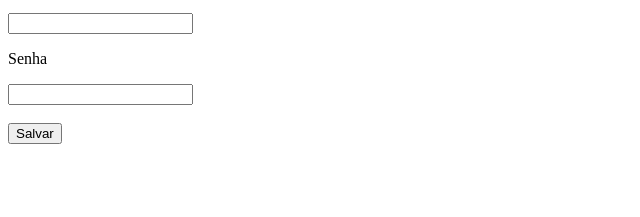
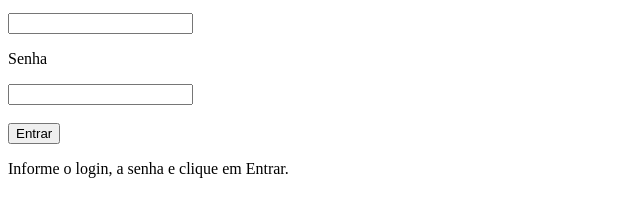
Before and after one commit to marcoaureliomunhoz/teste1-github-pr, a plain HTML site: page index.html in a window 1280 px wide. Shown: the part 101-318 px from the top of the page, without its empty margins (0-640 px from the left). Drawn offline with Linux system fonts and the light colour scheme.

Commit message:
Ajusta texto do botão e rodapé informativo

```diff
--- a/index.html
+++ b/index.html
@@ -14,7 +14,8 @@
     <p>Senha</p>
     <input type="text" name="senha" />
     <br><br>
-    <input type="submit" value="Salvar" />
+    <input type="submit" value="Entrar" />
   </form>
+  <p>Informe o login, a senha e clique em Entrar.</p>
 </body>
 </html>
```
